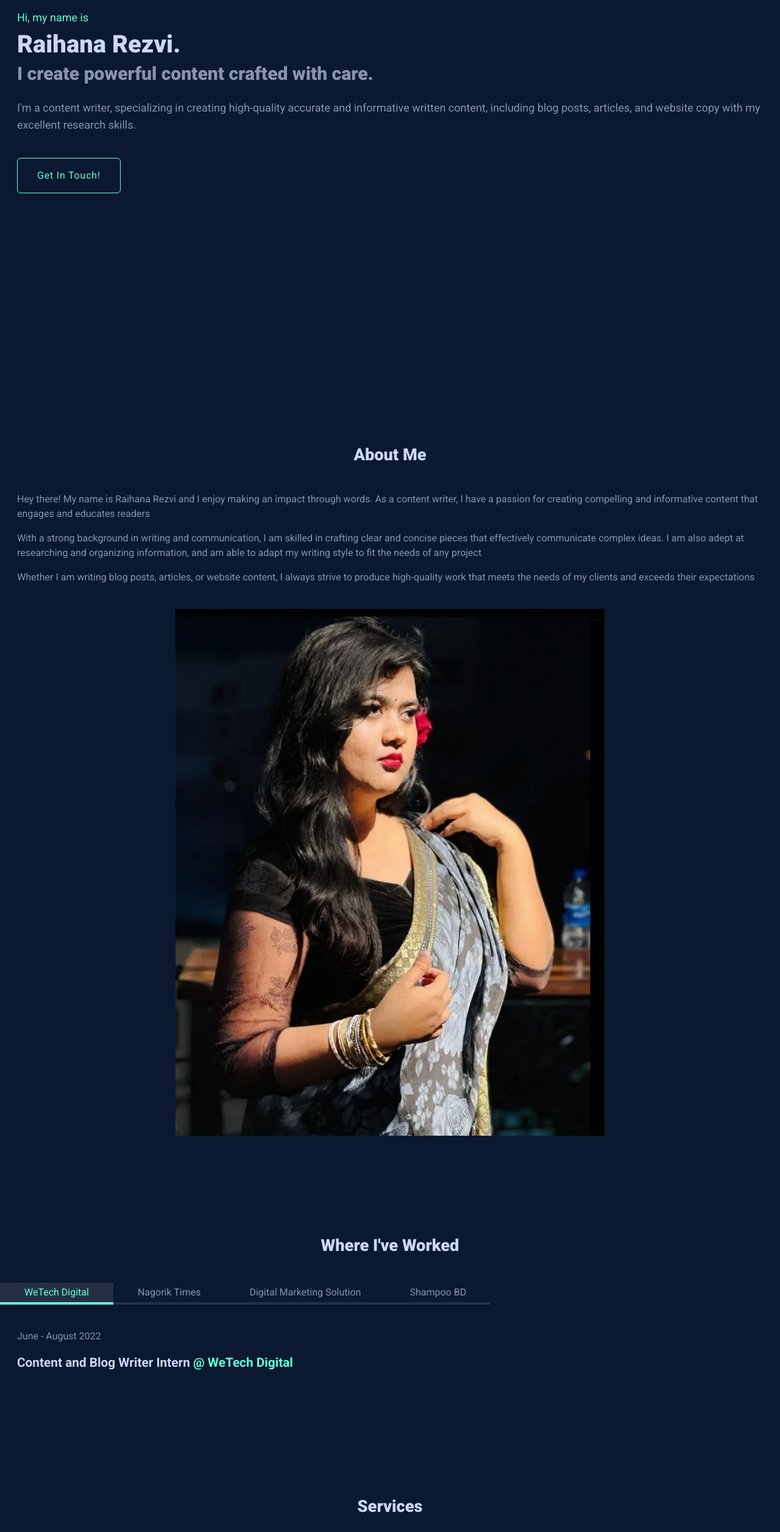
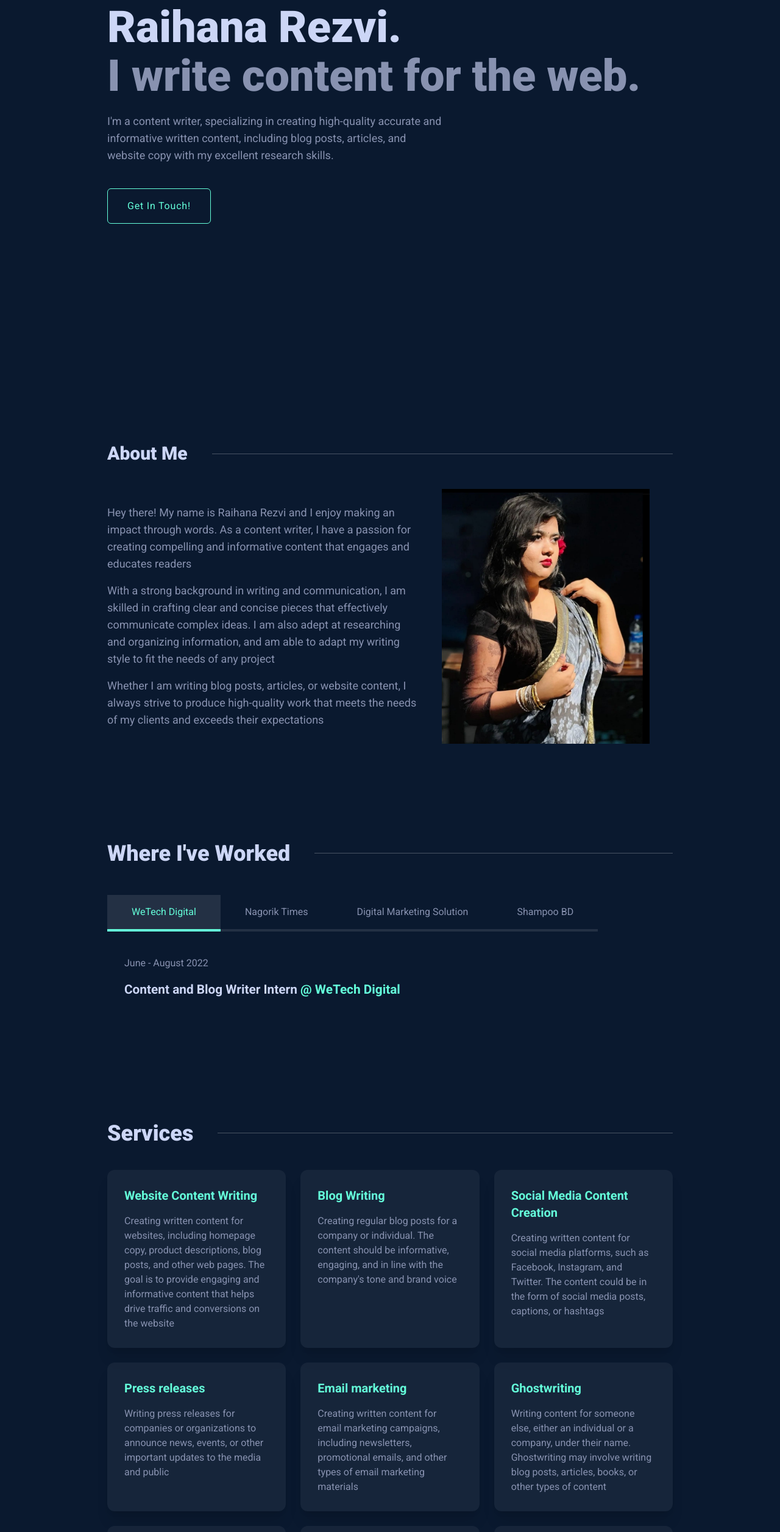
Before and after one commit to beyourahi/rezvi-personal-site, a Next.js app: page / in a window 1280 px wide. Shown: the part 234-2747 px from the top of the page at 61% size. Built offline with nearby package versions, Linux system fonts and the light colour scheme.

Commit message:
codebase refactored ⚙️️️️

```diff
--- a/app/About.tsx
+++ b/app/About.tsx
@@ -3,20 +3,25 @@ import headshot from "@/public/images/headshot.jpeg";
 import { brandName, aboutme1, aboutme2, aboutme3 } from "data.json";
 
 export const About = () => (
-    <div className="flex flex-col items-center space-y-10 px-7">
-        <h1 className="text-[1.7rem] font-extrabold text-heading">About Me </h1>
-
-        <div className="space-y-4 text-base text-subHeading">
-            <p>{aboutme1}</p>
-            <p>{aboutme2}</p>
-            <p>{aboutme3}</p>
+    <div className="container flex flex-col items-center mx-auto space-y-10 px-7 sm:px-14 md:px-20 lg:px-28 xl:px-44 2xl:px-72">
+        <div className="flex items-center justify-between w-full space-x-10">
+            <h1 className="text-[1.7rem] font-extrabold text-heading lg:text-3xl">
+                About Me
+            </h1>
+            <hr className="bg-white/25 border-none h-[1px] grow" />
         </div>
 
-        <div className="flex justify-center bg-red-60">
+        <div className="flex flex-col items-center space-y-10 lg:flex-row lg:justify-between lg:space-y-0">
+            <div className="space-y-4 text-base text-subHeading lg:text-lg lg:w-[55%]">
+                <p>{aboutme1}</p>
+                <p>{aboutme2}</p>
+                <p>{aboutme3}</p>
+            </div>
+
             <Image
                 src={headshot}
                 alt={`Portrait Picture Of ${brandName}`}
-                className="object-contain w-[80%] aspect-square"
+                className="object-contain w-[80%] aspect-square sm:w-[60%] lg:w-[45%] lg:self-start"
             />
         </div>
     </div>
--- a/app/Contact.tsx
+++ b/app/Contact.tsx
@@ -3,17 +3,19 @@ import { ContactForm } from "./ContactForm";
 
 export const Contact = () => (
     <div
-        className="flex flex-col items-center justify-center space-y-10 text-center px-7"
+        className="container flex flex-col items-center justify-center mx-auto space-y-10 text-center px-7 sm:px-14 md:px-20 lg:px-28 xl:px-44 2xl:px-96"
         id="contact"
     >
-        <div className="space-y-2">
+        <div className="flex flex-col items-center space-y-2">
             <h4 className="text-lg text-coolGreen">What&apos;s Next?</h4>
 
             <h1 className="text-[2.5rem] font-extrabold text-heading">
                 {contactHeading}
             </h1>
 
-            <p className="text-lg text-subHeading">{contactDesc}</p>
+            <p className="text-lg text-subHeading lg:w-[70%] xl:w-[60%]">
+                {contactDesc}
+            </p>
         </div>
 
         <ContactForm />
--- a/app/ContactForm.tsx
+++ b/app/ContactForm.tsx
@@ -4,31 +4,31 @@ export const ContactForm = () => (
             <input
                 type="text"
                 placeholder="Name"
-                className="p-4 text-base font-normal text-white transition-all ease-in border-none rounded-lg outline-none bg-white/10 font-ps md:text-lg focus:outline-coolGreen focus:outline-offset-0 focus:outline-2 focus:rounded-lg placeholder:text-heading"
+                className="p-4 text-base font-normal text-white transition-all ease-in border-none rounded-lg outline-none bg-white/10 font-ps md:text-lg focus:outline-coolGreen focus:outline-offset-0 focus:outline-2 focus:rounded-lg placeholder:text-subHeading"
             />
 
             <input
                 type="email"
                 placeholder="Email Address"
-                className="p-4 text-base font-normal text-white transition-all ease-in border-none rounded-lg outline-none bg-white/10 font-ps md:text-lg focus:outline-coolGreen focus:outline-offset-0 focus:outline-2 focus:rounded-lg placeholder:text-heading"
+                className="p-4 text-base font-normal text-white transition-all ease-in border-none rounded-lg outline-none bg-white/10 font-ps md:text-lg focus:outline-coolGreen focus:outline-offset-0 focus:outline-2 focus:rounded-lg placeholder:text-subHeading"
             />
 
             <input
                 type="tel"
                 placeholder="Phone Number"
-                className="p-4 text-base font-normal text-white transition-all ease-in border-none rounded-lg outline-none bg-white/10 font-ps md:text-lg focus:outline-coolGreen focus:outline-offset-0 focus:outline-2 focus:rounded-lg placeholder:text-heading"
+                className="p-4 text-base font-normal text-white transition-all ease-in border-none rounded-lg outline-none bg-white/10 font-ps md:text-lg focus:outline-coolGreen focus:outline-offset-0 focus:outline-2 focus:rounded-lg placeholder:text-subHeading"
             />
 
             <input
                 type="text"
-                placeholder="Comapany or Organization"
-                className="p-4 text-base font-normal text-white transition-all ease-in border-none rounded-lg outline-none bg-white/10 font-ps md:text-lg focus:outline-coolGreen focus:outline-offset-0 focus:outline-2 focus:rounded-lg placeholder:text-heading"
+                placeholder="Company or Organization"
+                className="p-4 text-base font-normal text-white transition-all ease-in border-none rounded-lg outline-none bg-white/10 font-ps md:text-lg focus:outline-coolGreen focus:outline-offset-0 focus:outline-2 focus:rounded-lg placeholder:text-subHeading"
             />
 
             <textarea
                 rows={5}
                 placeholder="Write your message..."
-                className="col-span-2 row-span-3 p-4 text-base font-normal text-white transition-all ease-in border-none rounded-lg outline-none resize-none font-ps bg-white/10 md:text-lg focus:outline-coolGreen focus:outline-offset-0 focus:outline-2 focus:rounded-lg placeholder:text-heading"
+                className="col-span-2 row-span-3 p-4 text-base font-normal text-white transition-all ease-in border-none rounded-lg outline-none resize-none font-ps bg-white/10 md:text-lg focus:outline-coolGreen focus:outline-offset-0 focus:outline-2 focus:rounded-lg placeholder:text-subHeading"
             />
 
             <button
--- a/app/Experience.tsx
+++ b/app/Experience.tsx
@@ -1,10 +1,13 @@
 import { WorkTabs } from "./WorkTabs";
 
 export const Experience = () => (
-    <div className="flex flex-col space-y-10">
-        <h1 className="text-[1.7rem] font-extrabold text-center text-heading">
-            Where I&apos;ve Worked
-        </h1>
+    <div className="container flex flex-col mx-auto space-y-12 px-7 sm:px-14 md:px-20 lg:px-28 xl:px-44 2xl:px-72">
+        <div className="flex items-center justify-between w-full space-x-10">
+            <h1 className="text-[1.7rem] font-extrabold text-heading lg:text-4xl">
+                Where I&apos;ve Worked
+            </h1>
+            <hr className="bg-white/25 border-none h-[1px] grow" />
+        </div>
 
         <WorkTabs />
     </div>
--- a/app/Footer.tsx
+++ b/app/Footer.tsx
@@ -4,7 +4,7 @@ import { FaFacebookSquare, FaInstagram, FaLinkedinIn } from "react-icons/fa";
 const year = new Date().getFullYear();
 
 export const Footer = () => (
-    <div className="flex flex-col items-center pb-10 space-y-8">
+    <div className="container flex flex-col items-center pb-10 mx-auto space-y-8 px-7 sm:px-14 md:px-20 lg:px-28 xl:px-44 2xl:px-72">
         <div className="flex space-x-16 text-2xl text-subHeading">
             <a href={facebookURL} target="_blank" rel="noreferrer">
                 <FaFacebookSquare />
--- a/app/Masthead.tsx
+++ b/app/Masthead.tsx
@@ -2,21 +2,21 @@ import { brandName, tagline, description } from "data.json";
 import { ContactButton } from "./ContactButton";
 
 export const Masthead = () => (
-    <div className="flex flex-col items-start justify-center h-screen space-y-10 px-7">
+    <div className="container flex flex-col items-start justify-center h-screen mx-auto space-y-10 px-7 sm:px-14 md:px-20 lg:px-28 xl:px-44 2xl:px-72">
         <div className="space-y-6">
             <div>
-                <h4 className="text-lg text-coolGreen">Hi, my name is</h4>
+                <h4 className="mb-4 text-lg text-coolGreen">Hi, my name is</h4>
 
-                <h1 className="text-[2.5rem] font-extrabold text-heading">
+                <h1 className="text-[2.5rem] font-extrabold text-heading mb-2 sm:text-5xl lg:text-7xl">
                     {brandName}.
                 </h1>
 
-                <h2 className="text-3xl font-extrabold text-subHeading">
+                <h2 className="text-3xl font-extrabold text-subHeading sm:text-4xl lg:text-6xl xl:text-7xl">
                     {tagline}.
                 </h2>
             </div>
 
-            <p className="text-lg text-subHeading">{description}</p>
+            <p className="text-lg text-subHeading xl:w-[60%]">{description}</p>
         </div>
 
         <ContactButton href="#contact">Get In Touch!</ContactButton>
--- a/app/Services.tsx
+++ b/app/Services.tsx
@@ -2,13 +2,18 @@ import { ServiceCard } from "./ServiceCard";
 import { services } from "data.json";
 
 export const Services = () => (
-    <div className="flex flex-col space-y-10 px-7">
-        <h1 className="text-[1.7rem] font-extrabold text-center text-heading">
-            Services
-        </h1>
+    <div className="container flex flex-col mx-auto space-y-10 px-7 sm:px-14 md:px-20 lg:px-28 xl:px-44 2xl:px-72">
+        <div className="flex items-center justify-between w-full space-x-10">
+            <h1 className="text-[1.7rem] font-extrabold text-heading lg:text-4xl">
+                Services
+            </h1>
+            <hr className="bg-white/25 border-none h-[1px] grow" />
+        </div>
 
-        {services.map((service, index) => (
-            <ServiceCard service={service} key={index} />
-        ))}
+        <div className="grid grid-cols-1 gap-8 md:grid-cols-2 md:gap-6 xl:grid-cols-3">
+            {services.map((service, index) => (
+                <ServiceCard service={service} key={index} />
+            ))}
+        </div>
     </div>
 );
--- a/app/WorkTabs.tsx
+++ b/app/WorkTabs.tsx
@@ -11,7 +11,7 @@ export const WorkTabs = () => (
                     <Tab key={index}>
                         {({ selected }) => (
                             <div
-                                className={`h-full flex items-center justify-center px-10 py-1 transition-all group hover:bg-white/10 border-b-4 ${
+                                className={`h-full flex items-center justify-center px-10 py-1 transition-all group hover:bg-white/10 border-b-4 xl:py-4 ${
                                     selected
                                         ? "bg-white/10 decoration-coolGreen border-b-coolGreen"
                                         : "border-b-white/10"
--- a/data.json
+++ b/data.json
@@ -4,7 +4,7 @@
     "aboutme2": "With a strong background in writing and communication, I am skilled in crafting clear and concise pieces that effectively communicate complex ideas. I am also adept at researching and organizing information, and am able to adapt my writing style to fit the needs of any project",
     "aboutme3": "Whether I am writing blog posts, articles, or website content, I always strive to produce high-quality work that meets the needs of my clients and exceeds their expectations",
     "email": "rezvisanjana@gmail.com",
-    "tagline": "I create powerful content crafted with care",
+    "tagline": "I write content for the web",
     "description": "I'm a content writer, specializing in creating high-quality accurate and informative written content, including blog posts, articles, and website copy with my excellent research skills.",
     "contactHeading": "Get In Touch",
     "contactDesc": "I'm currently looking for any new opportunities, my inbox is always open. Whether you have a question or just want to say hi, I'll try my best to get back to you!",
@@ -69,6 +69,10 @@
         {
             "service_name": "Technical writing",
             "service_desc": "Creating written content that explains complex technical concepts or processes in a clear and concise manner. This could include creating user manuals, instruction guides, or other technical documentation"
+        },
+        {
+            "service_name": "Article writing",
+            "service_desc": "Writing articles for magazines, newspapers, or online publications that cover a range of topics, from current events to lifestyle to business"
         }
     ]
 }
```
